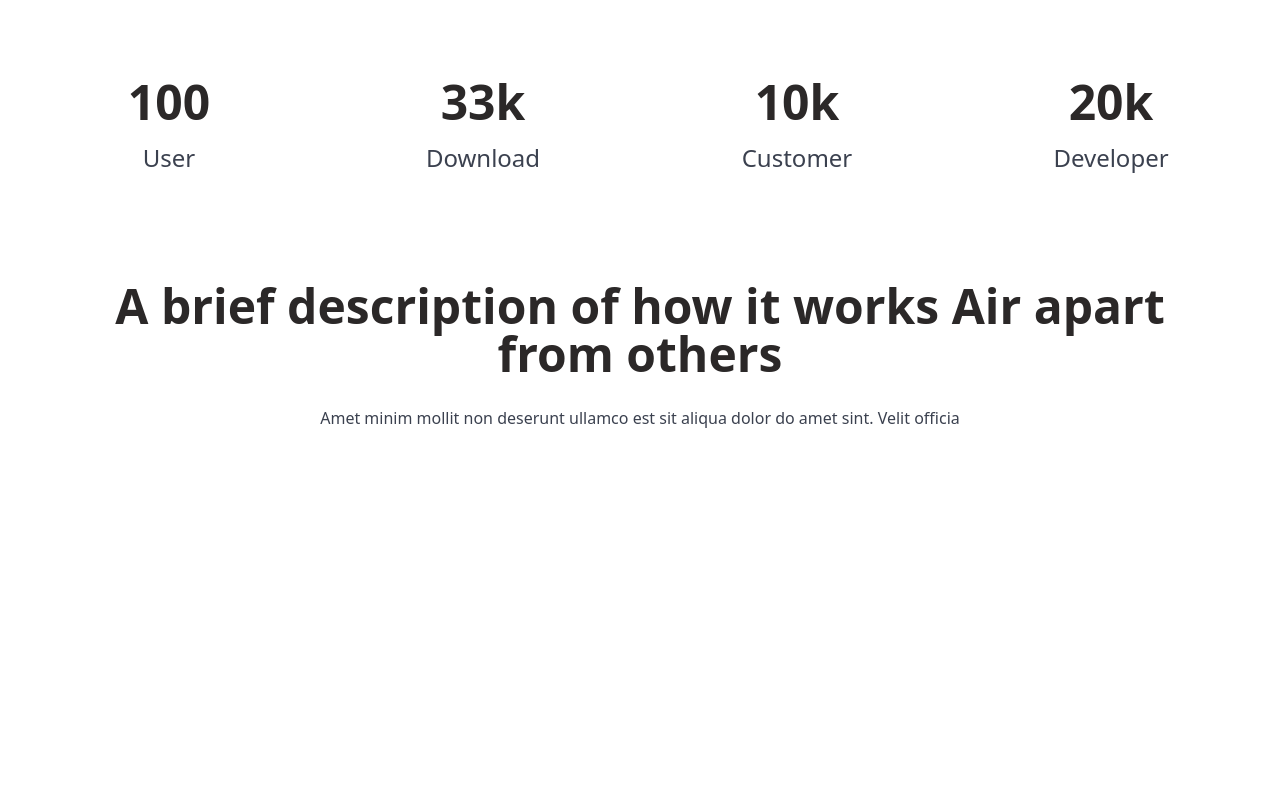
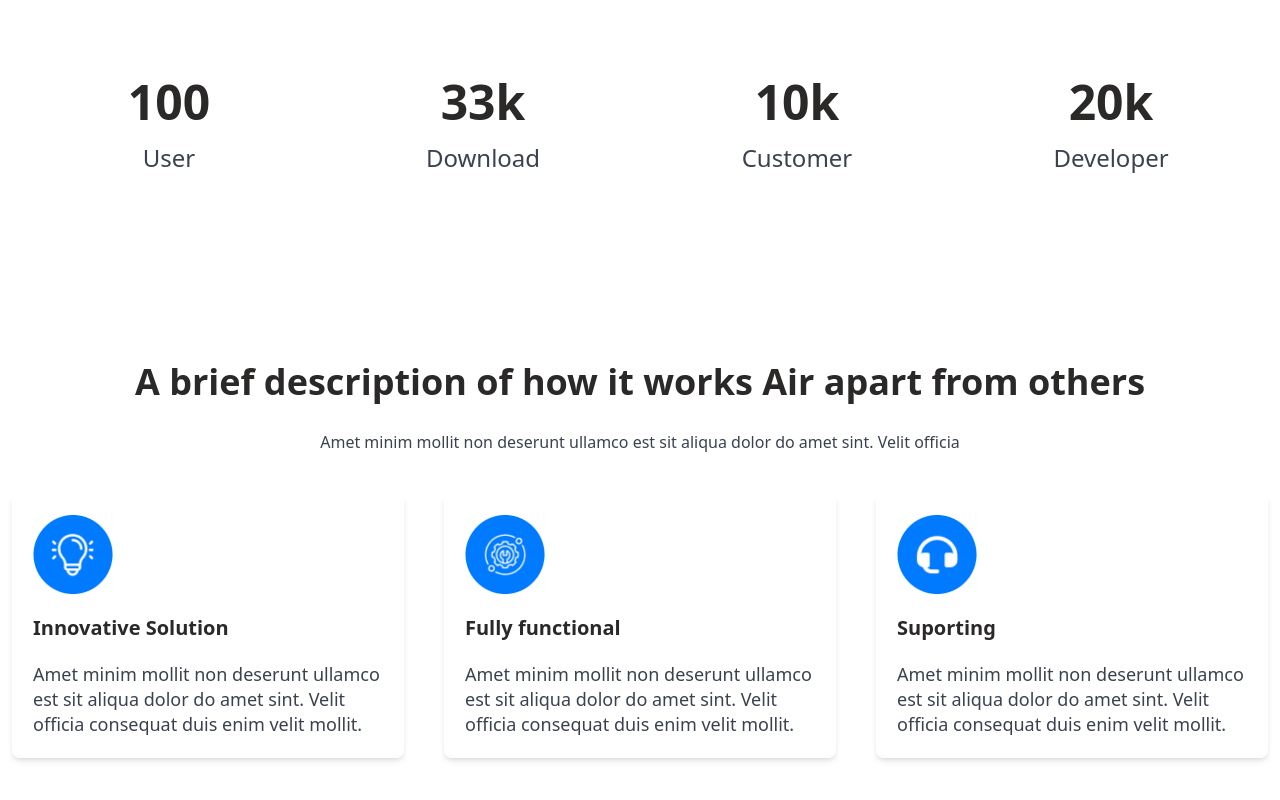
Before and after one commit to alonzojoe/air-app, a React (Vite) app: page / in a window 1280 px wide. Shown: the part 905-1705 px from the top of the page. Before the commit the page ends 1395 px from the top, so only its background shows below. Built offline with nearby package versions, Linux system fonts and the light colour scheme.

Commit message:
FeatureSection implement items and style each card item and content

```diff
--- a/src/components/FeatureSection.tsx
+++ b/src/components/FeatureSection.tsx
@@ -2,15 +2,33 @@ import { FEATURES_CONTENT } from "../constants";
 
 const FeatureSection = () => {
   return (
-    <section id="features">
-      <div className="max-w-7xl mx-auto px-3 py-5 mt-20">
+    <section id="features" className="py-20">
+      <div className="max-w-7xl mx-auto px-3 py-5">
         <div className="text-center flex flex-col space-y-7 mx-5 lg:mx-20 mb-10">
-          <h2 className="text-darktext text-3xl lg:text-5xl font-bold">
+          <h2 className="text-darktext text-3xl lg:text-4xl font-bold">
             {FEATURES_CONTENT.title}
           </h2>
           <p className="text-secondary text-base">
             {FEATURES_CONTENT.subTitle}
           </p>
+        </div>
+        <div className="mt-5 grid grid-cols-1 md:grid-cols-3 gap-10">
+          {FEATURES_CONTENT.items.map((item) => (
+            <div
+              className="border border-white rounded-lg p-5 shadow-md hover:shadow-2xl flex flex-col space-y-5 items-start"
+              key={item.id}
+            >
+              <img
+                className="w-[80px] h-auto"
+                src={item.icon}
+                alt={`icon-${item.title}`}
+              />
+              <h3 className="text-darktext text-xl font-bold">{item.title}</h3>
+              <p className="text-secondary text-lg leading-snug">
+                {item.description}
+              </p>
+            </div>
+          ))}
         </div>
       </div>
     </section>
```
